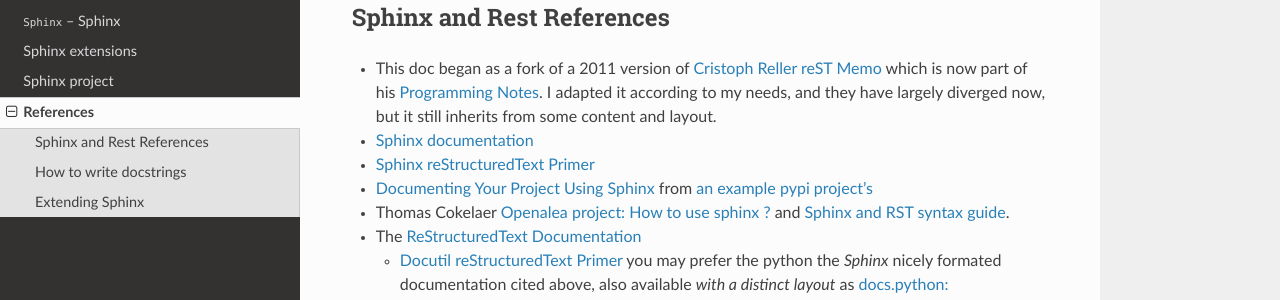
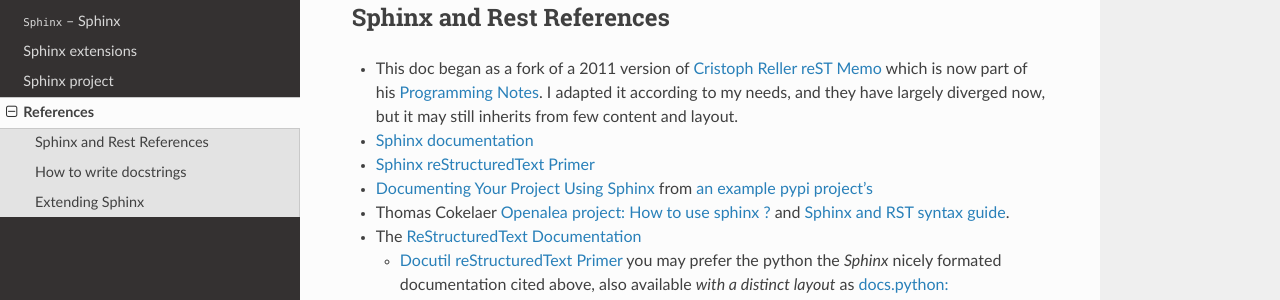
Before and after one commit to marczz/rest-sphinx-memo, a Sphinx documentation site: the page built from source/References.rst, in a window 1280 px wide and 900 px high. Shown: the part 159-459 px from the top of the window. Built offline with Sphinx 7.4.7 and the Read the Docs theme 2.0.0, drawn with Linux system fonts in a browser that asks for light colours; formulas are drawn with MathJax 3; the version number could not be read and is left out.

Commit message:
Merged two duplicate history
in References.rst and intro.rst

```diff
--- a/source/References.rst
+++ b/source/References.rst
@@ -7,12 +7,14 @@
 Sphinx and Rest References
 ==========================
 
--  This doc began as a fork of a 2011 version of `Cristoph Reller reST Memo
+-  .. _history:
+
+   This doc began as a fork of a 2011 version of `Cristoph Reller reST Memo
    <http://aert-notes-dev.readthedocs.org/en/latest/content/rest/>`_
    which is now part of his `Programming Notes
    <http://aert-notes-dev.readthedocs.io/en/latest/>`_. I
    adapted it according to my needs, and they have largely diverged
-   now, but it still inherits from some content and layout.
+   now, but it may still inherits from few content and layout.
 -  :sphinx:`Sphinx documentation <contents.html>`
 -  :sphinx:`Sphinx reStructuredText Primer <rest.html>`
 -  `Documenting Your Project Using
```
Also changed, not shown: source/intro.rst (+2 -6 lines).
